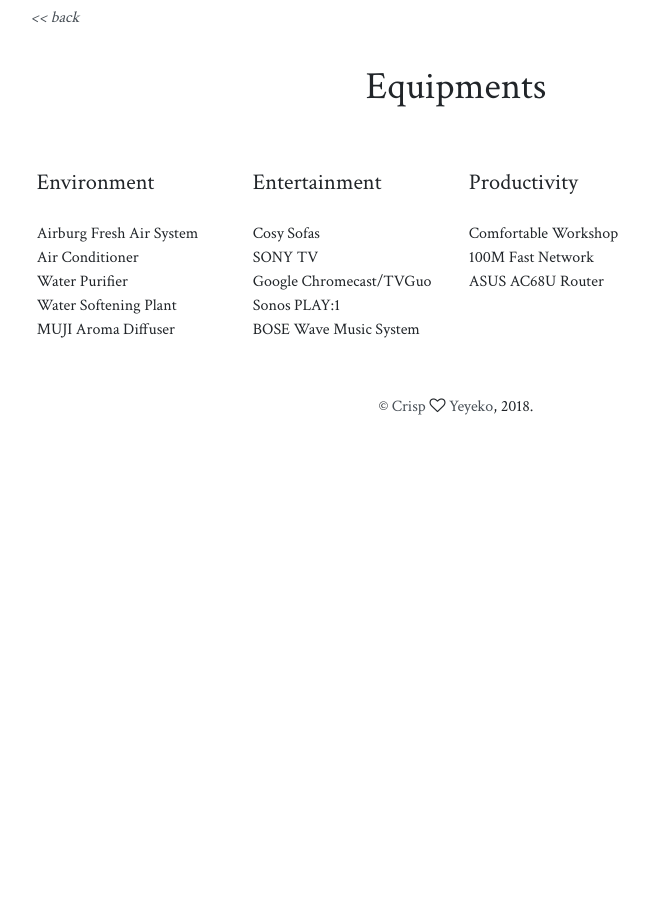
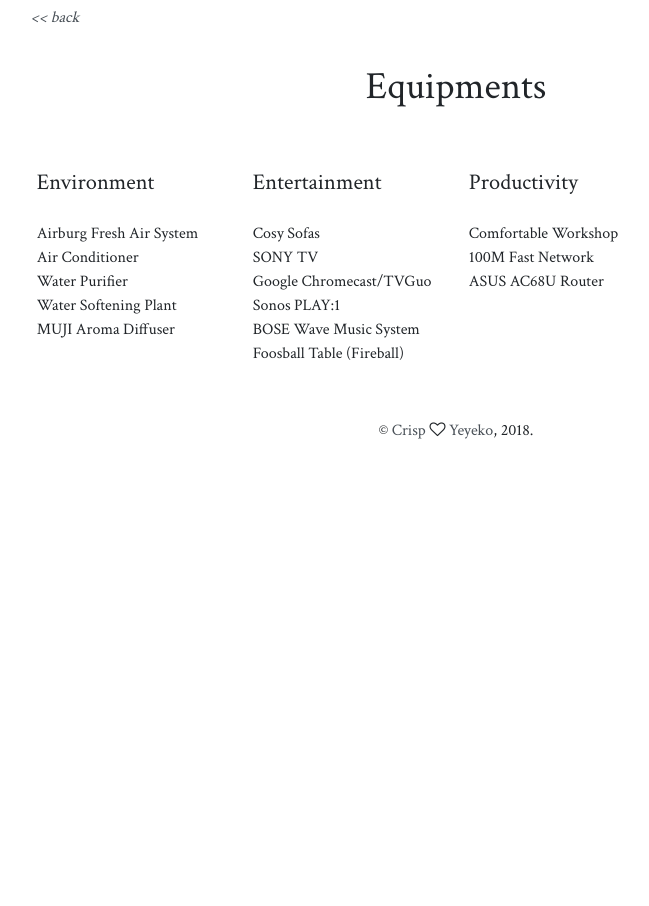
Before and after one commit to crispgm/apartment, a Jekyll site: the page built from _docs/equipments.html, in a window 1280 px wide. Shown: the whole page, without its empty margins (184-833 px from the left). Built offline with Jekyll 4.4.1, drawn with Linux system fonts in a browser that asks for light colours.

Commit message:
Add foosball table

```diff
--- a/_docs/equipments.html
+++ b/_docs/equipments.html
@@ -24,6 +24,7 @@ permalink: /equipments/
         <div>Google Chromecast/TVGuo</div>
         <div>Sonos PLAY:1</div>
         <div>BOSE Wave Music System</div>
+        <div>Foosball Table (Fireball)</div>
       </p>
     </div>
     <div class="home-menu-item">
```
